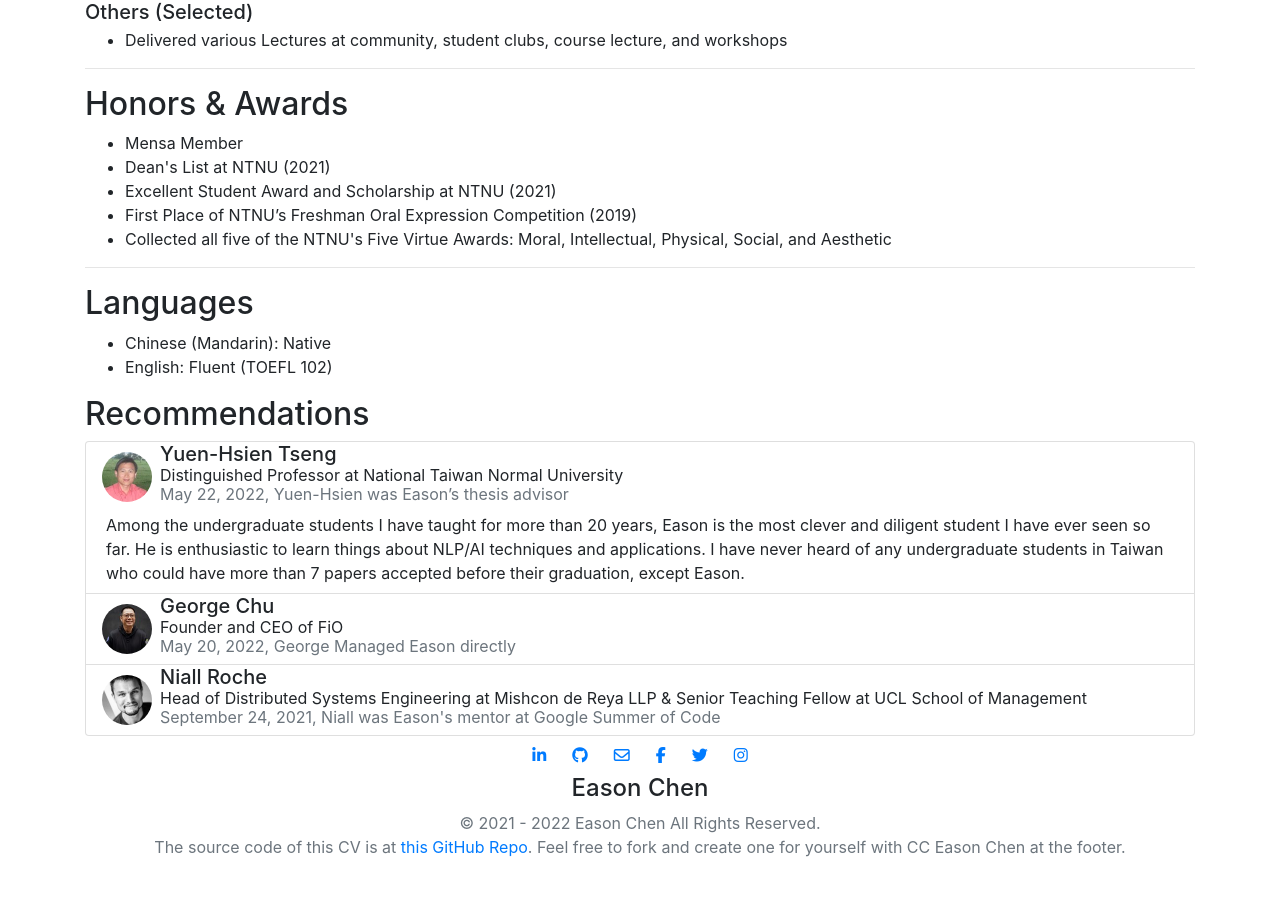
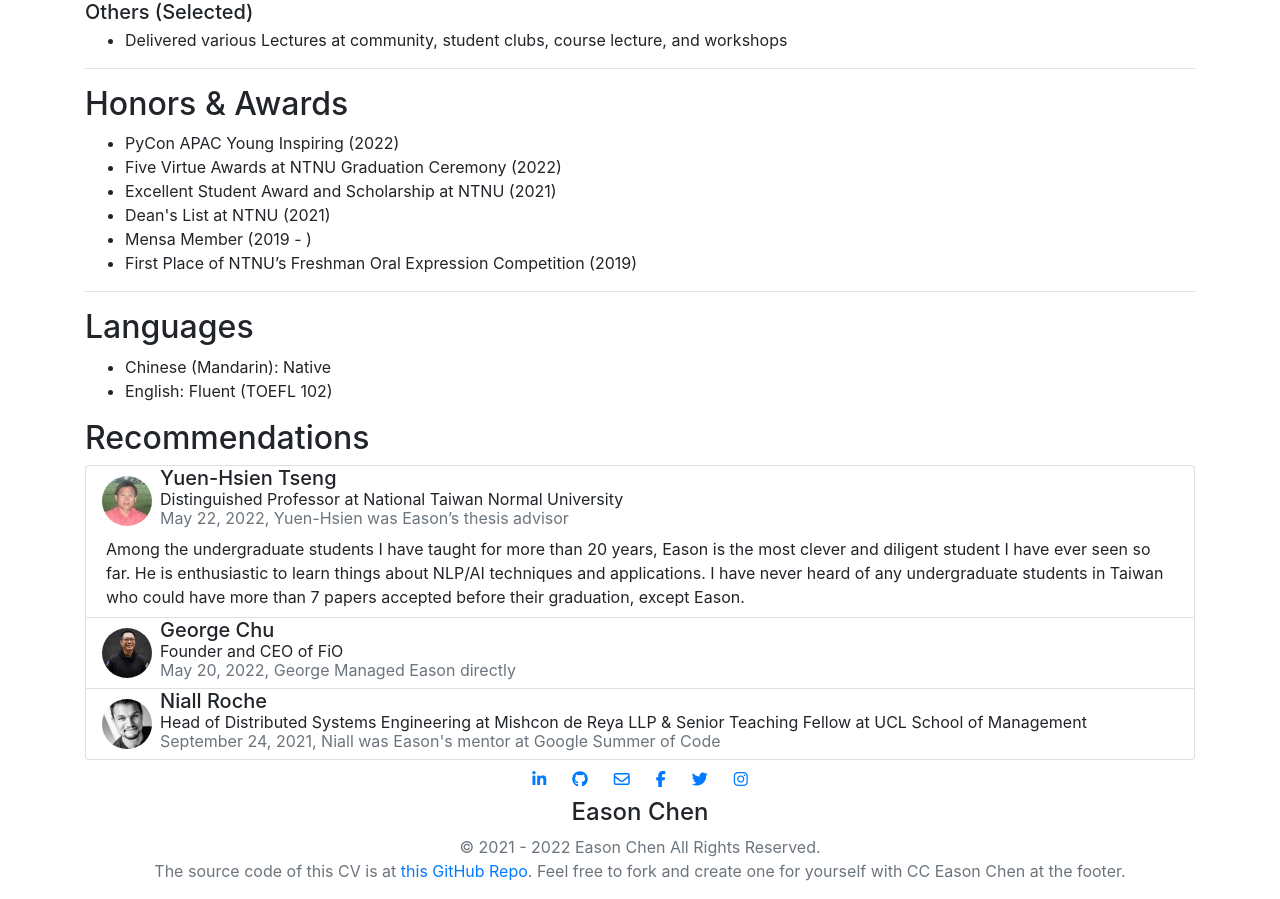
Before and after one commit to EasonC13/CV_Academic, a Nuxt app: page / in a window 1280 px wide. Shown: the part 2574-3473 px from the top of the page. Before the commit the page ends 3449 px from the top, so only its background shows below. Built offline with nearby package versions, Linux system fonts and the light colour scheme.

Commit message:
update: HonorAwards

```diff
--- a/components/HonorAwards.vue
+++ b/components/HonorAwards.vue
@@ -2,11 +2,14 @@
   <div class="" id="Honors">
     <h2>Honors & Awards</h2>
 		<ul>
-      <li>Mensa Member</li>
+      <li>PyCon APAC Young Inspiring (2022)</li>
+      <li>Five Virtue Awards at NTNU Graduation Ceremony (2022)</li>
+      <li>Excellent Student Award and Scholarship at NTNU (2021)</li>
       <li>Dean's List at NTNU (2021)</li>
-      <li>Excellent Student Award and Scholarship at NTNU (2021)</li>
+      <li>Mensa Member (2019 - )</li>
       <li>First Place of NTNU’s Freshman Oral Expression Competition (2019)</li>
-      <li>Collected all five of the NTNU's Five Virtue Awards: Moral, Intellectual, Physical, Social, and Aesthetic</li>
+
+      <!-- <li>Collected all five of the NTNU's Five Virtue Awards: Moral, Intellectual, Physical, Social, and Aesthetic</li> -->
       <!-- <li>2nd Place at Hacks In Taiwan Conference (HITCON) 2021 Malware Playground Competition</li> -->
     </ul>
 	</div>
```
